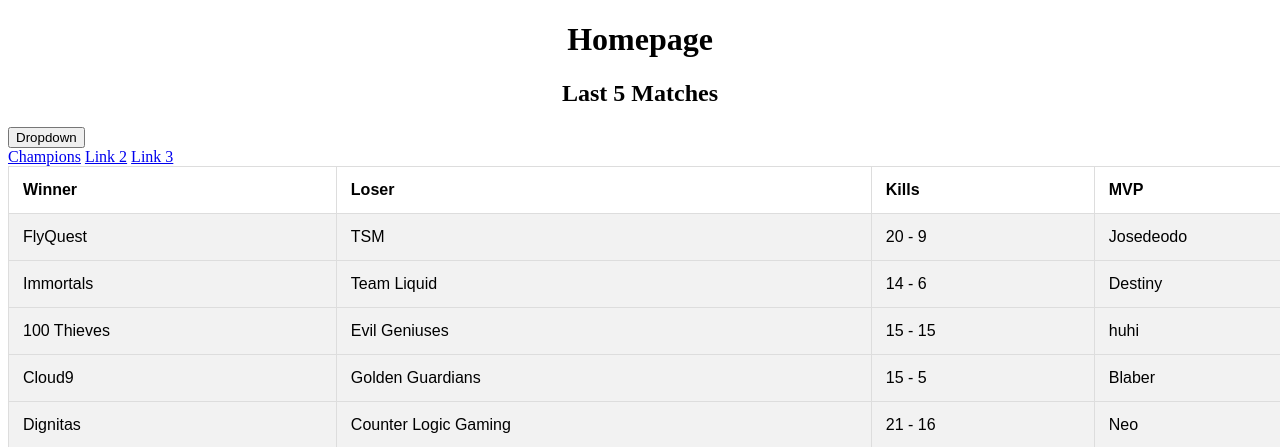
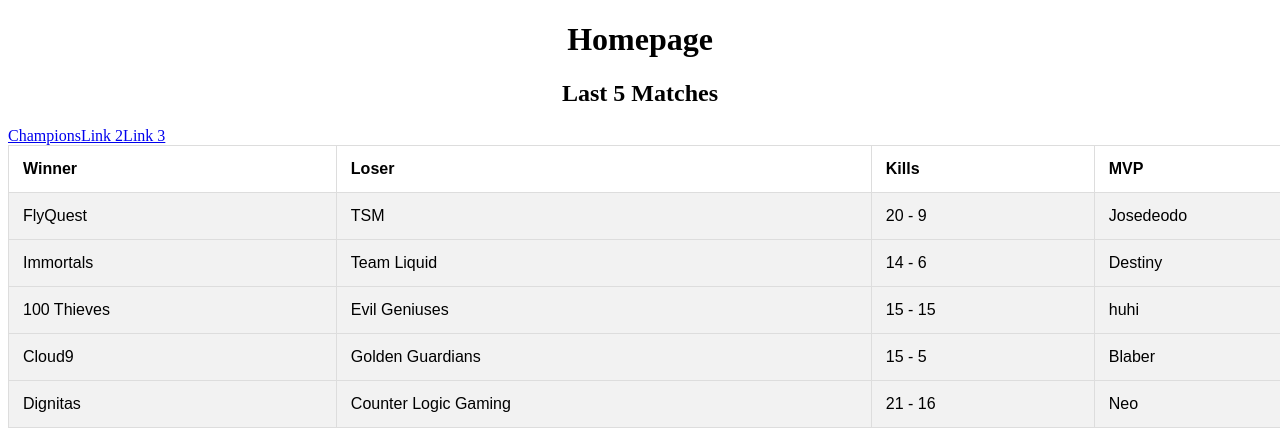
Before and after one commit to BencilSharpie/CS348-LoLEsports, a Django app: page / in a window 1280 px wide; the page is wider, and only the part inside the window is pictured. Shown: the top 447 px of that part. Run offline with Django 3.2, Linux system fonts and the light colour scheme; data comes from the database, SQL or seed files in the repository.

Commit message:
Got rid of dropdown

```diff
--- a/CS348Project/lolesports/templates/index.html
+++ b/CS348Project/lolesports/templates/index.html
@@ -53,14 +53,11 @@ h2 {text-align: center;}
     <tr>
     {% endif %}
     {% endfor %}
-<div class="dropdown">
-  <button class="dropbtn">Dropdown</button>
-  <div class="dropdown-content">
+
     <a href="/champion">Champions</a>
     <a href="#">Link 2</a>
     <a href="#">Link 3</a>
-  </div>
-</div>
+
 
 </table>
 </body>
```
